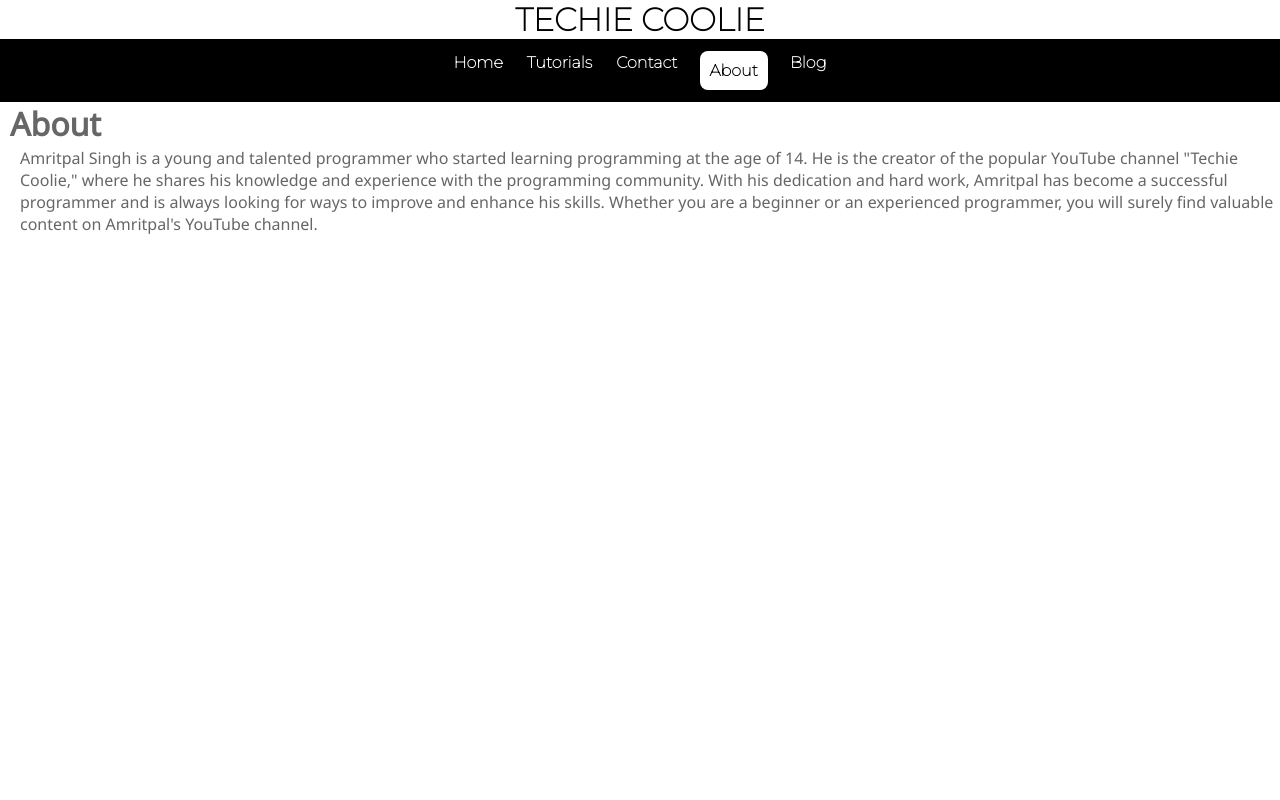
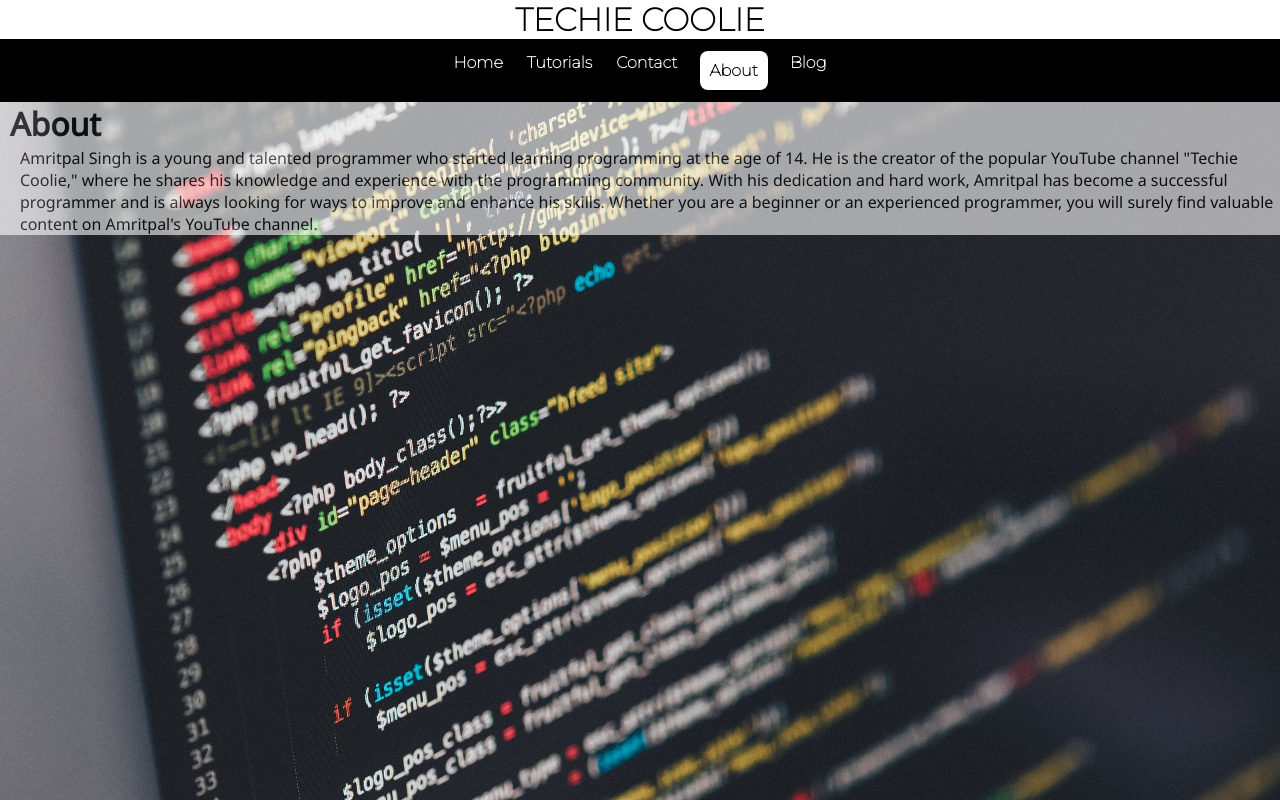
Before and after one commit to SohalSaab36/TechieCoolie, a plain HTML site: page About.html in a window 1280 px wide. Drawn offline with Linux system fonts and the light colour scheme.

Commit message:
Celestial

```diff
--- a/style.css
+++ b/style.css
@@ -6,7 +6,7 @@
     padding: 0;
 }
 body{
-    background-image: url("./assets/code.jpg");
+    background-image: url("./code.jpg");
     background-size:cover;
     backgroud-repeat:no-repeat;
     background-attachment:fixed;
```
